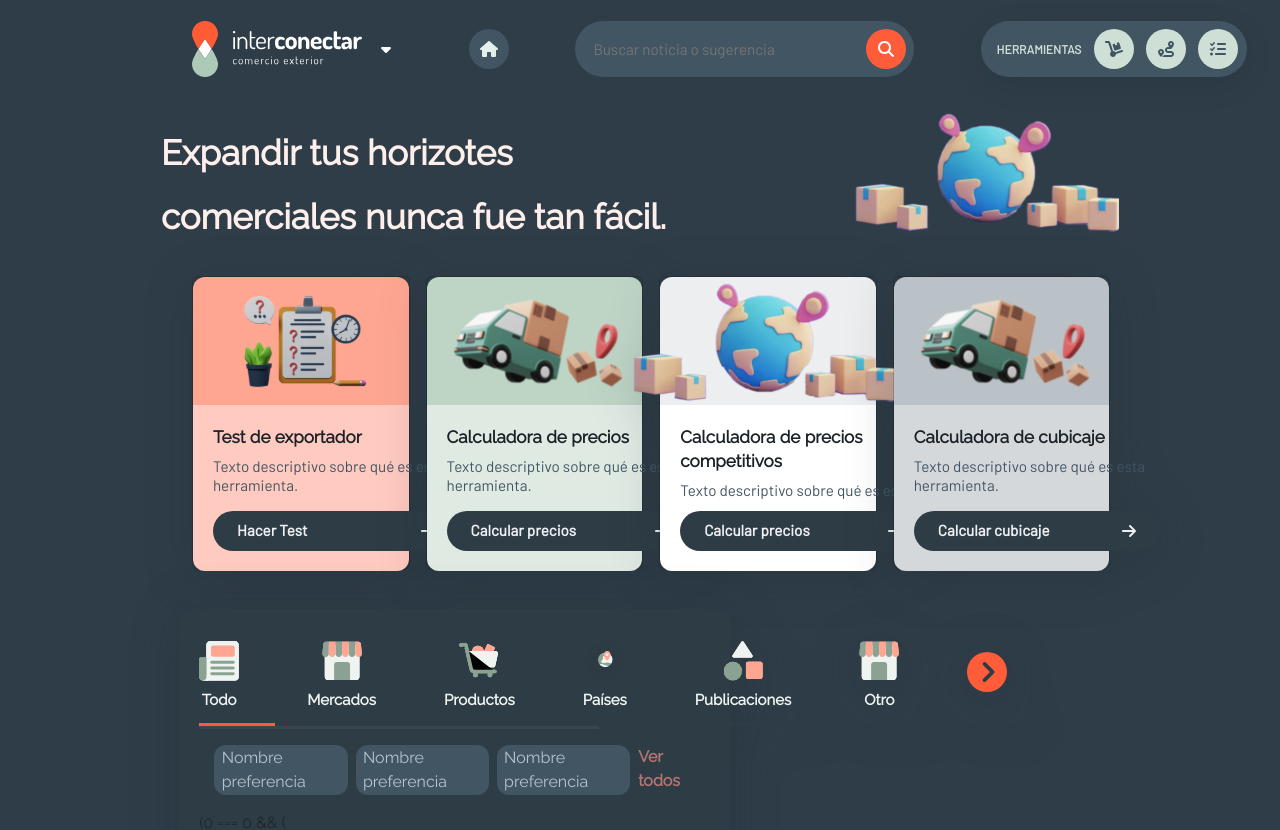
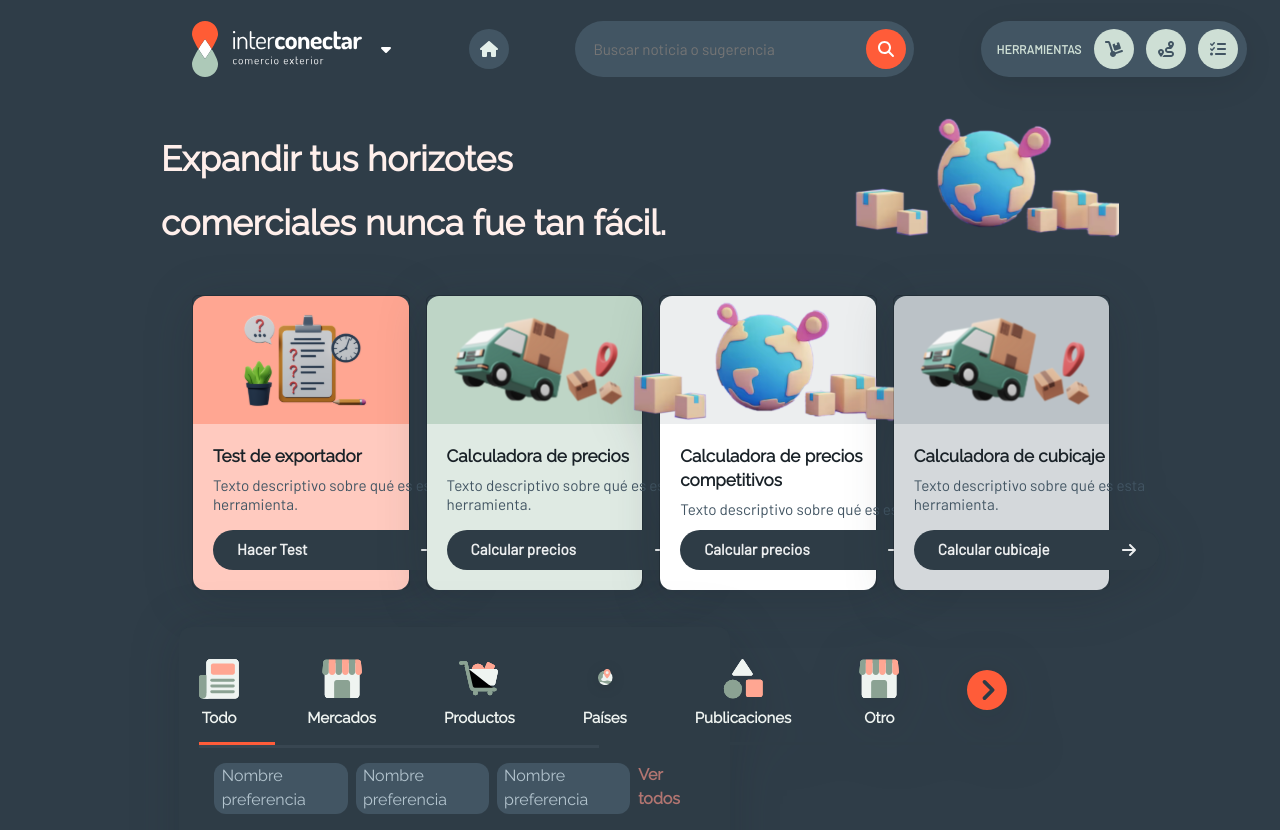
Before and after one commit to AndrewBabativa/IC, a React (Create React App) app: page / in a window 1280 px wide. Shown: the top 830 px of the page. Built offline with nearby package versions, Linux system fonts and the light colour scheme.

Commit message:
Ajustes en noticias

```diff
--- a/src/components/Aside/Aside.css
+++ b/src/components/Aside/Aside.css
@@ -2,7 +2,7 @@ aside {
     display: flex;
     margin-left: 15%;
     gap: 16px;
-    margin-top: 2%;
+    margin-top: 3%;
 }
 
 
--- a/src/components/Header/Header.css
+++ b/src/components/Header/Header.css
@@ -1,6 +1,6 @@
 header {
     display: flex;
-    margin-bottom: 20px;
+    margin-bottom: 2%;
     margin-top: 1%;
 }
 
```
